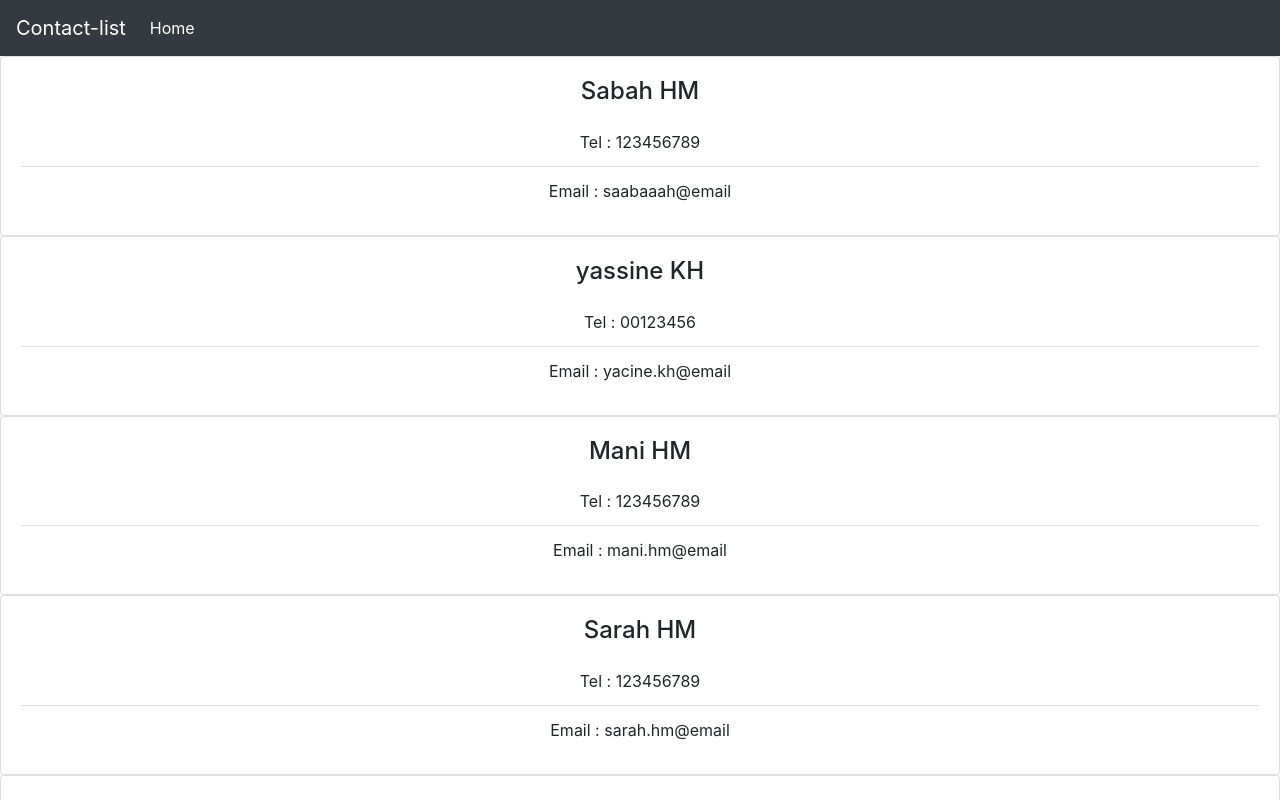
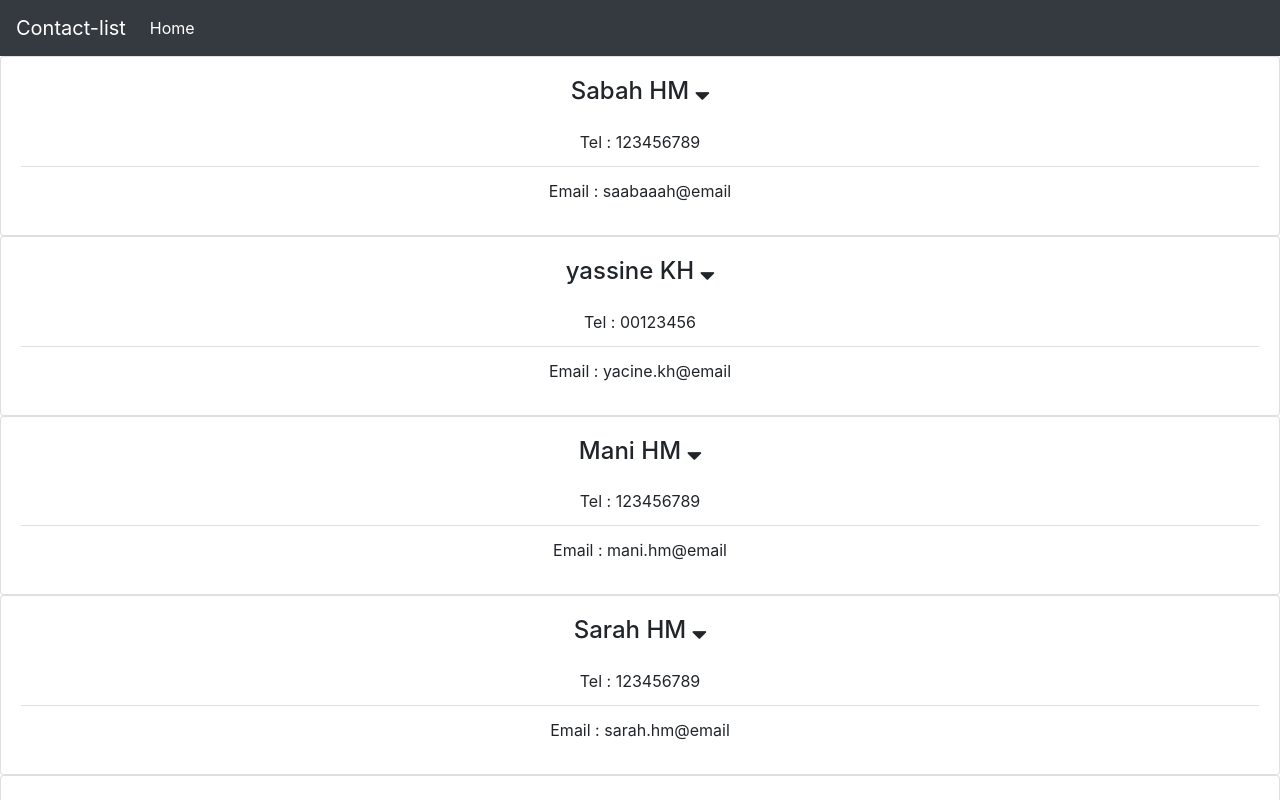
Before and after one commit to saabaaah/react_customer_panel, a React (Create React App) app: page / in a window 1280 px wide. Shown: the top 800 px of the page. Built offline with nearby package versions, Linux system fonts and the light colour scheme.

Commit message:
[deve]: + events in reactJS

```diff
--- a/package.json
+++ b/package.json
@@ -7,6 +7,7 @@
     "@testing-library/react": "^11.2.2",
     "@testing-library/user-event": "^12.6.0",
     "bootstrap": "^4.5.3",
+    "font-awesome": "^4.7.0",
     "react": "^17.0.1",
     "react-dom": "^17.0.1",
     "react-scripts": "4.0.1",
--- a/src/App.js
+++ b/src/App.js
@@ -3,7 +3,7 @@
 import './App.css';
 import Navbar from './components/navbar/Navbar';
 import Contacts from './components/contact/Contacts';
-
+import 'font-awesome/css/font-awesome.min.css';
 
 class App extends Component {
 
--- a/src/components/contact/Contact.js
+++ b/src/components/contact/Contact.js
@@ -1,8 +1,13 @@
-import React, { Component } from 'react'
-import PropTypes from 'prop-types'
-import './contact.css'
+import React, { Component } from 'react';
+import PropTypes from 'prop-types';
+import './contact.css';
 
 class Contact extends Component {
+
+    showContact(params) {
+        console.log("showContact",params);
+
+    }
     render() {
         const {nom, tel, email} = this.props.data;
         return (
@@ -10,7 +15,9 @@
         <div class="card-text">
             <div class="card">
                 <div class="card-body">
-                    <h4 class="card-title">{nom}</h4>
+                    <h4 class="card-title">
+                        {nom} <i onClick={this.showContact.bind(this, nom)} class="fa fa-sort-desc" aria-hidden="true"></i>
+                    </h4>
                     <p class="card-text">
                         <ul class="list-group list-group-flush">
                             <li class="list-group-item">Tel :  {tel}</li>
```
Also changed, not shown: 2 other files (tests, documents, lock files or other folders).
